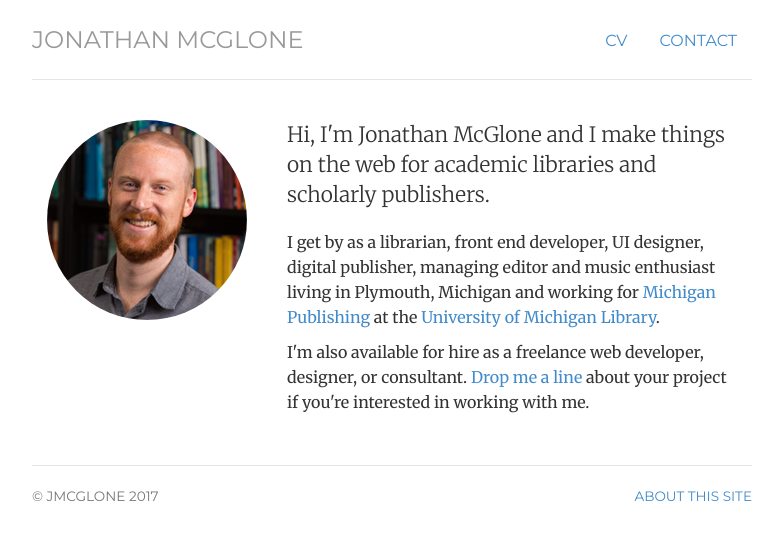
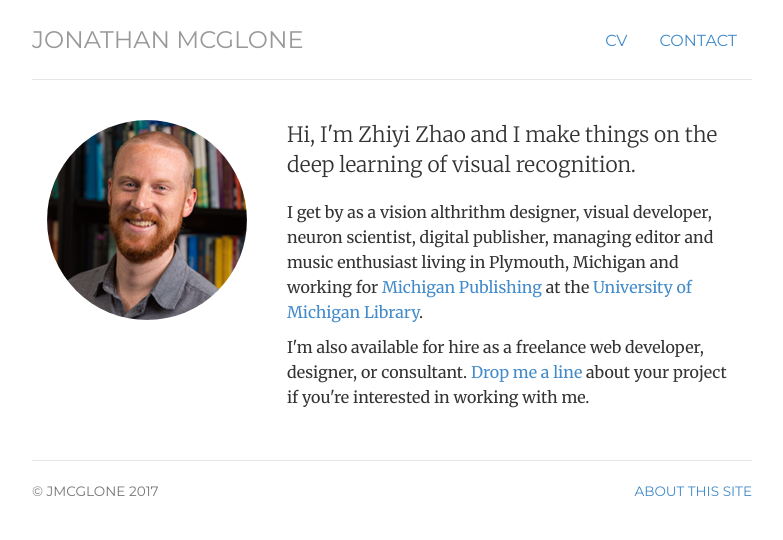
Before and after one commit to Zhiyi12/Zhiyi12.github.io, a Jekyll site: the page built from index.html, in a window 1280 px wide. Shown: the top 540 px of the page, without its empty margins (248-1031 px from the left). Built offline with Jekyll 4.4.1, drawn with Linux system fonts in a browser that asks for light colours.

Commit message:
introduce

```diff
--- a/index.html
+++ b/index.html
@@ -9,11 +9,11 @@ description: Jonathan McGlone is a Librarian, Front-End Developer, Digital Publi
 <!-- <div class="jumbotron"> -->
 <div class="row marketing">
 	<div class="col-sm-4">
-	<img  class="img-circle avatar" alt="Jonathan McGlone" src="img/jmcglone-200px.png">
+	<img  class="img-circle avatar" alt="Zhiyi Zhao" src="img/jmcglone-200px.png">
 	</div>
 	<div itemscope itemtype="http://data-vocabulary.org/Person" class="col-sm-8">
-	<p class="lead">Hi, I'm <span itemprop="name">Jonathan McGlone</span> and I make things on the web for academic libraries and scholarly publishers.</p>
-	<p>I get by as a <span itemprop="title">librarian</span>, <span itemprop="title">front end developer</span>, <span itemprop="title">UI designer</span>, <span itemprop="title">digital publisher</span>, <span itemprop="title">managing editor</span> and music enthusiast living in <span itemprop="address" itemscope
+	<p class="lead">Hi, I'm <span itemprop="name">Zhiyi Zhao</span> and I make things on the deep learning of visual recognition.</p>
+	<p>I get by as a <span itemprop="title">vision althrithm designer</span>, <span itemprop="title">visual developer</span>, <span itemprop="title">neuron scientist</span>, <span itemprop="title">digital publisher</span>, <span itemprop="title">managing editor</span> and music enthusiast living in <span itemprop="address" itemscope
     itemtype="http://data-vocabulary.org/Address"> <span itemprop="locality">Plymouth</span>, <span itemprop="region">Michigan</span></span> and working for <a href="http://www.publishing.umich.edu">Michigan Publishing</a> at <span itemprop="affiliation">the <a href="http://www.lib.umich.edu">University of Michigan Library</a></span>.</p>
 
 	<p>I'm also available for hire as a <span itemprop="title">freelance web developer, designer, or consultant</span>. <a href="contact">Drop me a line</a> about your project if you're interested in working with me.</p>
```
